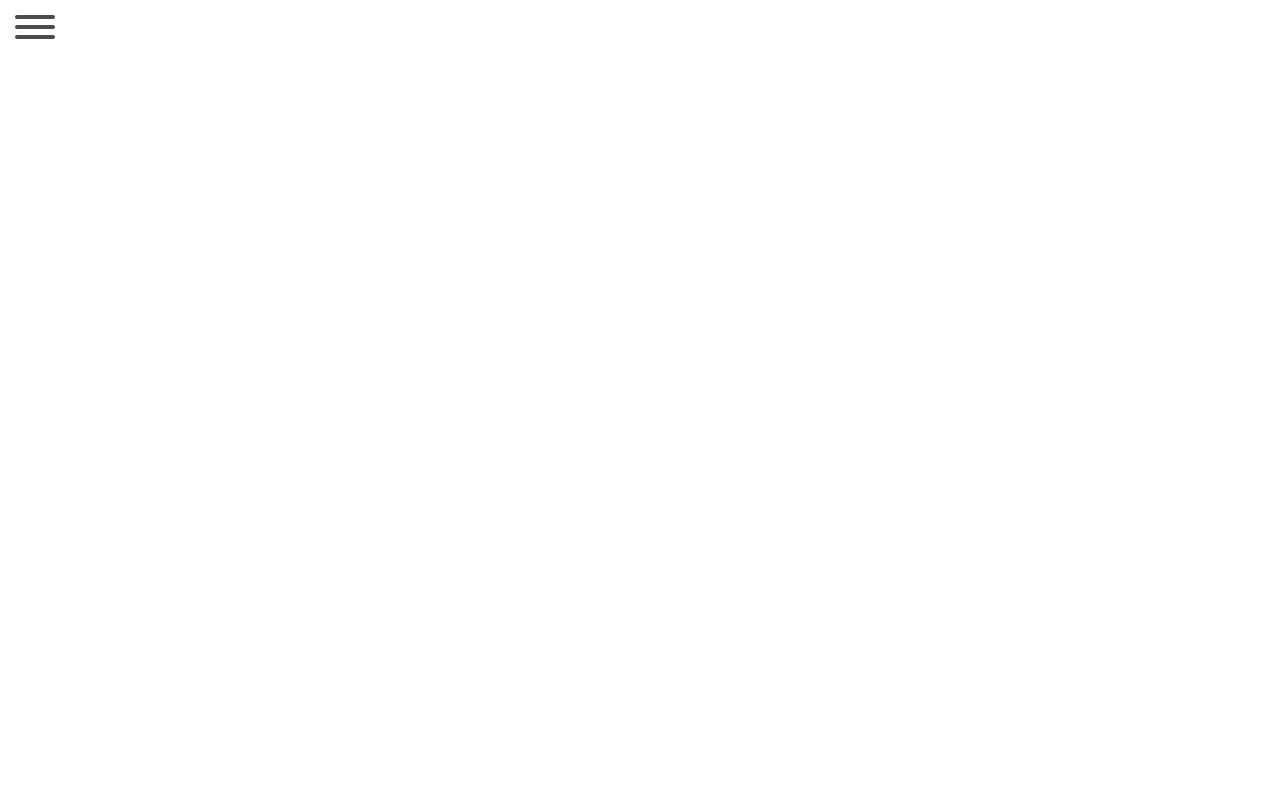
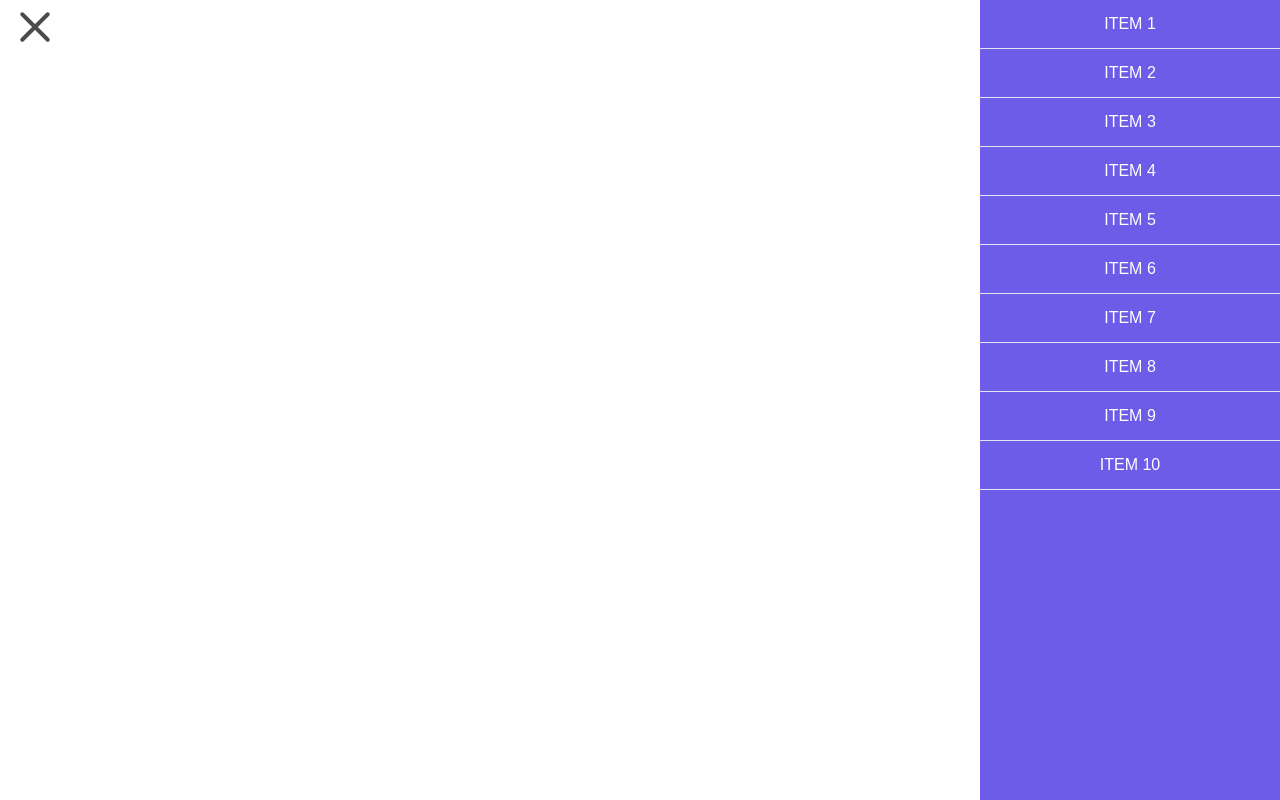
Before and after one commit to gregoirepuget/ipssi-menu_hamburger, a plain HTML site: page index.html in a window 1280 px wide. Both pictures are taken after a click on the element 35 px from the left and 29 px from the top of the page. Drawn offline with Linux system fonts and the light colour scheme.

Commit message:
final burger menu

```diff
--- a/index.html
+++ b/index.html
@@ -30,5 +30,6 @@
       <li><a href="#" title="Item 10">Item 10</a></li>
     </ul>
   </nav>
+  <script src="scripts/main.js"></script>
 </body>
 </html>
--- /dev/null
+++ b/scripts/main.js
@@ -0,0 +1,10 @@
+const burgerMenu = document.querySelector('.hamburger')
+const burgerNav = document.querySelector('#burger')
+
+burgerMenu.addEventListener(
+  'click',
+  function(){
+    burgerMenu.classList.toggle('is-active')
+    burgerNav.classList.toggle('is-active')
+  }
+)
```
